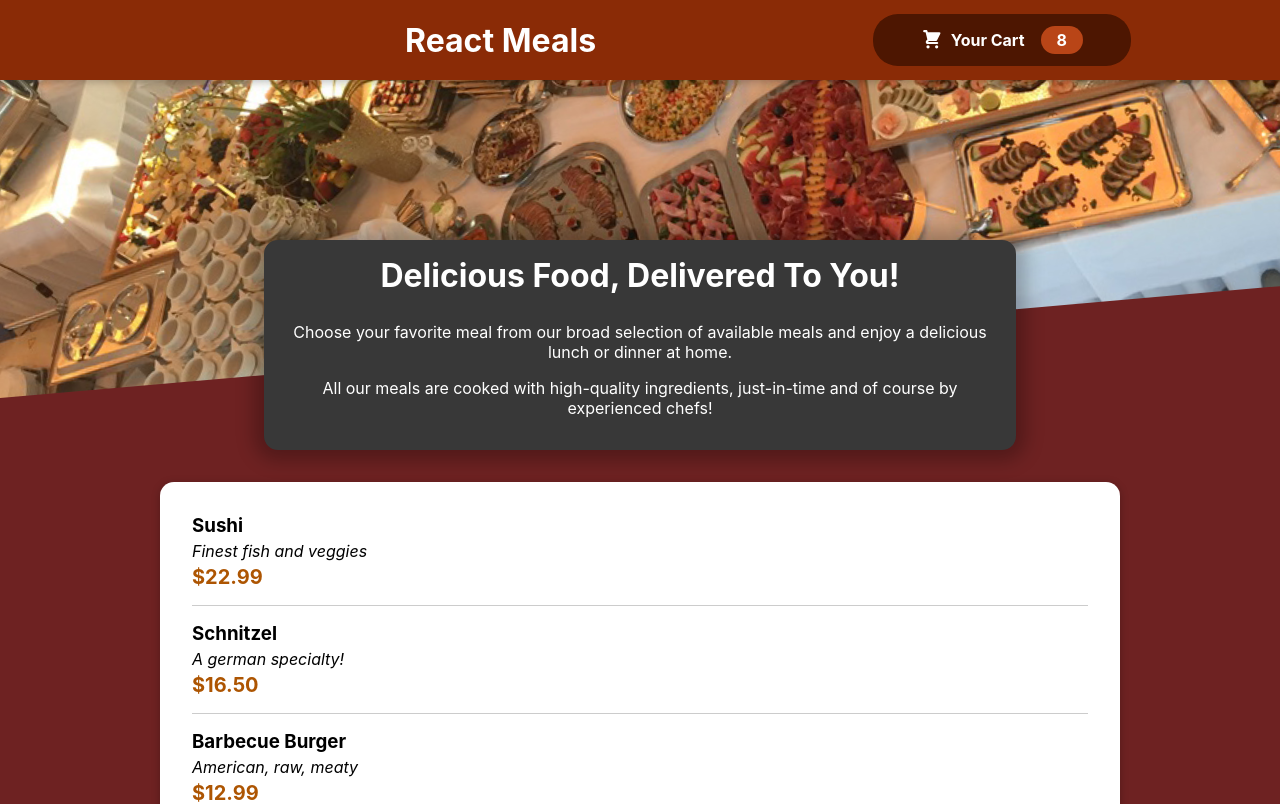
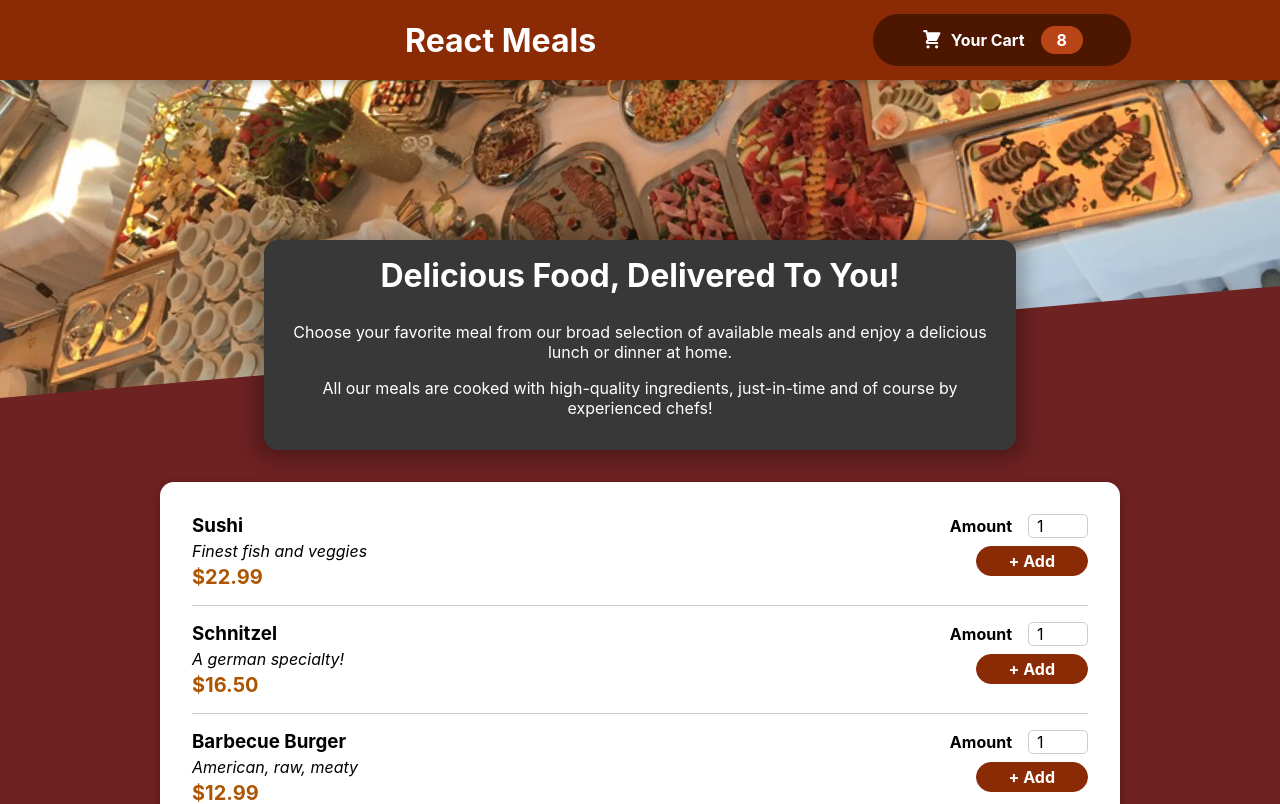
Before and after one commit to Mubarek-Hassen/react-meals, a React (Create React App) app: page / in a window 1280 px wide. Shown: the top 804 px of the page. Built offline with nearby package versions, Linux system fonts and the light colour scheme.

Commit message:
Custom Input Built

```diff
--- a/src/components/Meals/MealItem/MealItem.jsx
+++ b/src/components/Meals/MealItem/MealItem.jsx
@@ -1,4 +1,5 @@
 import classes from './MealItem.module.css'
+import MealItemForm from './MealItemForm';
 
 
 const MealItem =(props)=>{
@@ -10,7 +11,7 @@
       <div className={classes.price}>{price}</div>
     </div>
     <div>
-
+      <MealItemForm />
     </div>
   </li>
 }
--- a/src/components/Meals/MealItem/MealItemForm.jsx
+++ b/src/components/Meals/MealItem/MealItemForm.jsx
@@ -0,0 +1,17 @@
+import Input from '../../UI/Input'
+import classes from './MealItemForm.module.css'
+
+const MealItemForm =(props)=>{
+  return <form className={classes.form}>
+    <Input label="Amount" input={{
+      id: 'amount',
+      min: '1',
+      max: '5',
+      step: '1',
+      defaultValue: '1'
+    }} />
+    <button>+ Add</button>
+  </form>
+}
+
+export default MealItemForm
--- /dev/null
+++ b/src/components/Meals/MealItem/MealItemForm.module.css
@@ -0,0 +1,20 @@
+.form {
+  text-align: right;
+}
+
+.form button {
+  font: inherit;
+  cursor: pointer;
+  background-color: #8a2b06;
+  border: 1px solid #8a2b06;
+  color: white;
+  padding: 0.25rem 2rem;
+  border-radius: 20px;
+  font-weight: bold;
+}
+
+.form button:hover,
+.form button:active {
+  background-color: #641e03;
+  border-color: #641e03;
+}
--- /dev/null
+++ b/src/components/UI/Input.jsx
@@ -0,0 +1,10 @@
+import classes from './Input.module.css'
+
+const Input =(props)=>{
+  return <div className={classes.input}>
+    <label htmlFor={props.input.id}>{props.label}</label>
+    <input {...props.input}/>
+  </div>
+}
+
+export default Input;
--- /dev/null
+++ b/src/components/UI/Input.module.css
@@ -0,0 +1,18 @@
+.input {
+  display: flex;
+  align-items: center;
+  margin-bottom: 0.5rem;
+}
+
+.input label {
+  font-weight: bold;
+  margin-right: 1rem;
+}
+
+.input input {
+  width: 3rem;
+  border-radius: 5px;
+  border: 1px solid #ccc;
+  font: inherit;
+  padding-left: 0.5rem;
+}
```
